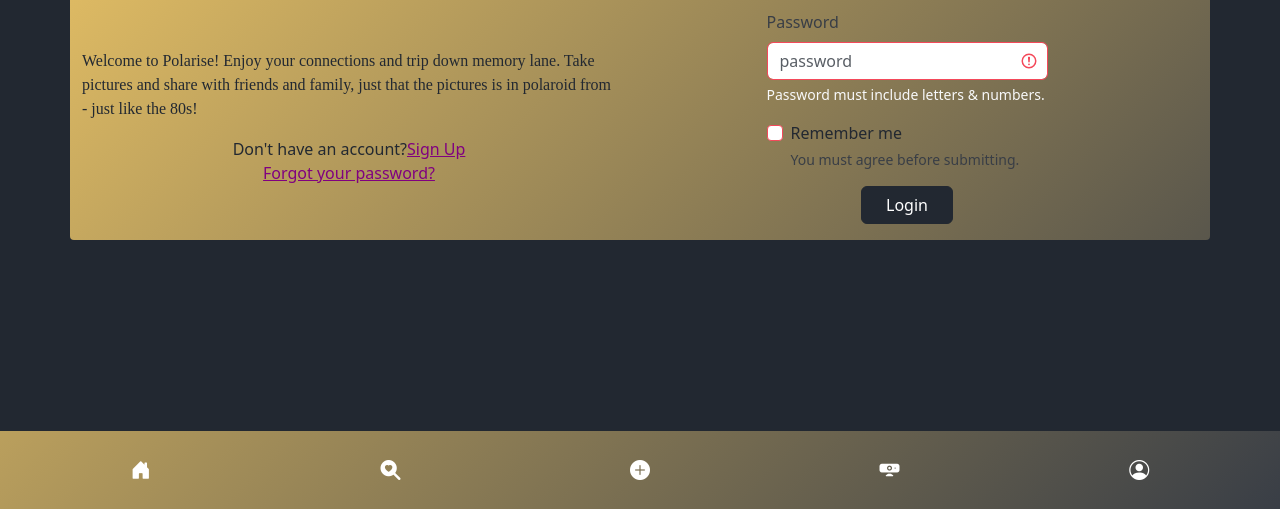
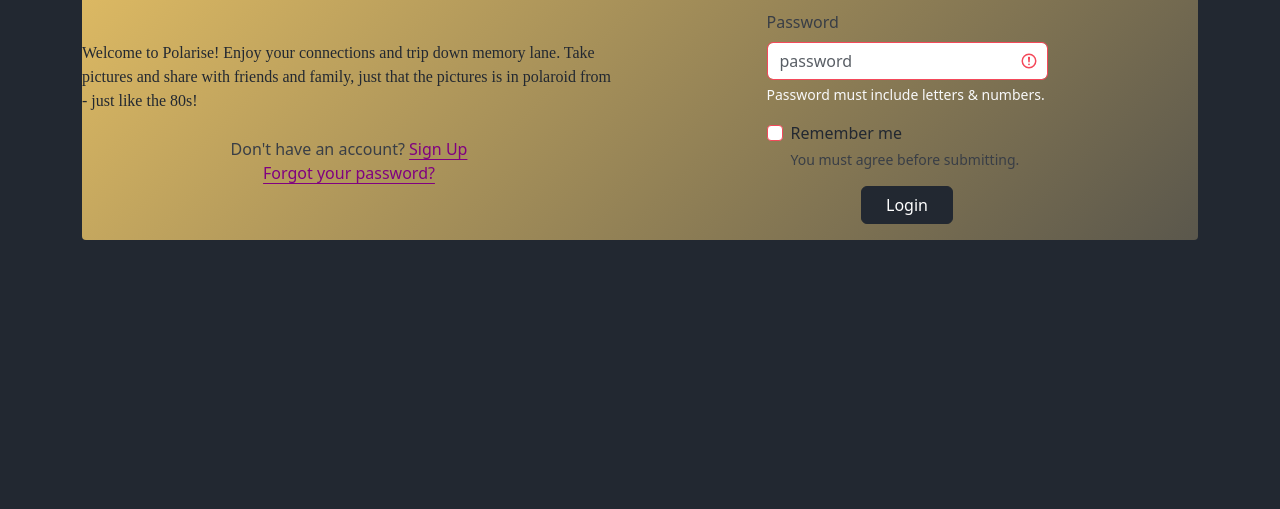
Before and after one commit to jonhavbra87/css-frameworks, a website: page index.html in a window 1280 px wide. Shown: the part 291-800 px from the top of the page. Drawn offline with nearby package versions, Linux system fonts and the light colour scheme; a web font is replaced by a local one.

Commit message:
login update

```diff
--- a/index.html
+++ b/index.html
@@ -10,33 +10,9 @@
   <script defer src="../node_modules/bootstrap/dist/js/bootstrap.bundle.min.js"></script>
 </head>
 
-<body class="bg-dark d-flex justify-content-center align-items-center vh-100">
-  <header>
-    <nav class="bg-primary container-fluid fixed-bottom py-3 px-3">
-      <ul class="nav justify-content-around align-items-center">
-        <li class="nav-item">
-          <a class="nav-link text-white fs-5" href="/feed/"><i class="bi bi-house-door-fill"></i></a>
-        </li>
-        <li class="nav-item">
-          <button type="button" class="nav-link btn text-white fs-5">
-            <i class="bi bi-search-heart-fill"></i>
-          </button>
-        </li>
-        <li class="nav-item">
-          <a class="nav-link text-white fs-5 active" aria-current="page" href="/"><i
-              class="bi bi-plus-circle-fill"></i></a>
-        </li>
-        <li class="nav-item">
-          <a class="nav-link text-white fs-5" href="/preview/"><i class="bi bi-webcam-fill"></i></a>
-        </li>
-        <li class="nav-item">
-          <a class="nav-link text-white fs-5" href="/profile/"><i class="bi bi-person-circle"></i></a>
-        </li>
-      </ul>
-    </nav>
-  </header>
-  <main>
-    <section class="container bg-primary rounded-1">
+<body class="bg-dark vh-100 d-flex">
+  <main class="container d-flex justify-content-center align-items-center my-auto">
+    <section class="bg-primary rounded-1 ">
         <div class="row w-100 position-relative">
 
           <div class="col-12 col-md-6 d-flex align-items-center justify-content-center flex-column">
@@ -45,12 +21,14 @@
             </div>
             <div class="mt-5 pt-5">
               <p>Welcome to Polarise! Enjoy your connections and trip down memory lane. Take pictures and share with friends and family, just that the pictures is in polaroid from - just like the 80s! </p>
-              <div class="d-flex justify-content-center links">
-                Don't have an account? <a href="#" class="ml-2">Sign Up</a>
-              </div>
-              <div class="d-flex justify-content-center links">
-                <a href="#">Forgot your password?</a>
-              </div>
+              <div class="d-flex justify-content-center flex-column align-items-center p-2">
+                <div class=" link-secondary link-offset-2 link-underline-opacity-25 link-underline-opacity-100-hover">
+                    Don't have an account? <a href="#" class="ml-2">Sign Up</a>
+                </div>
+                <div class="link-secondary link-offset-2 link-underline-opacity-25 link-underline-opacity-100-hover">
+                    <a href="#">Forgot your password?</a>
+                </div>
+            </div>
             </div>
           </div>
           <div class="col-12 col-md-6 d-flex align-items-center justify-content-center">
@@ -64,7 +42,7 @@
               </div>
               <div class="mb-3">
                 <label for="password" class="form-label text-secondary">Password</label>
-                <input type="password" class="form-control text-secondary" id="password" placeholder="password" minlength="12" pattern="^(?=.*[A-Za-z])(?=.*\d)[A-Za-z\d]{12,}$" required>
+                <input type="password" class="form-control" id="password" placeholder="password" minlength="12" pattern="^(?=.*[A-Za-z])(?=.*\d)[A-Za-z\d]{12,}$" required>
                 <div class="invalid-feedback text-light">
                   Password must include letters & numbers.
                 </div>
@@ -130,7 +108,6 @@
     </section> -->
 
   </main>
-  <footer></footer>
 </body>
 
 </html>
```
